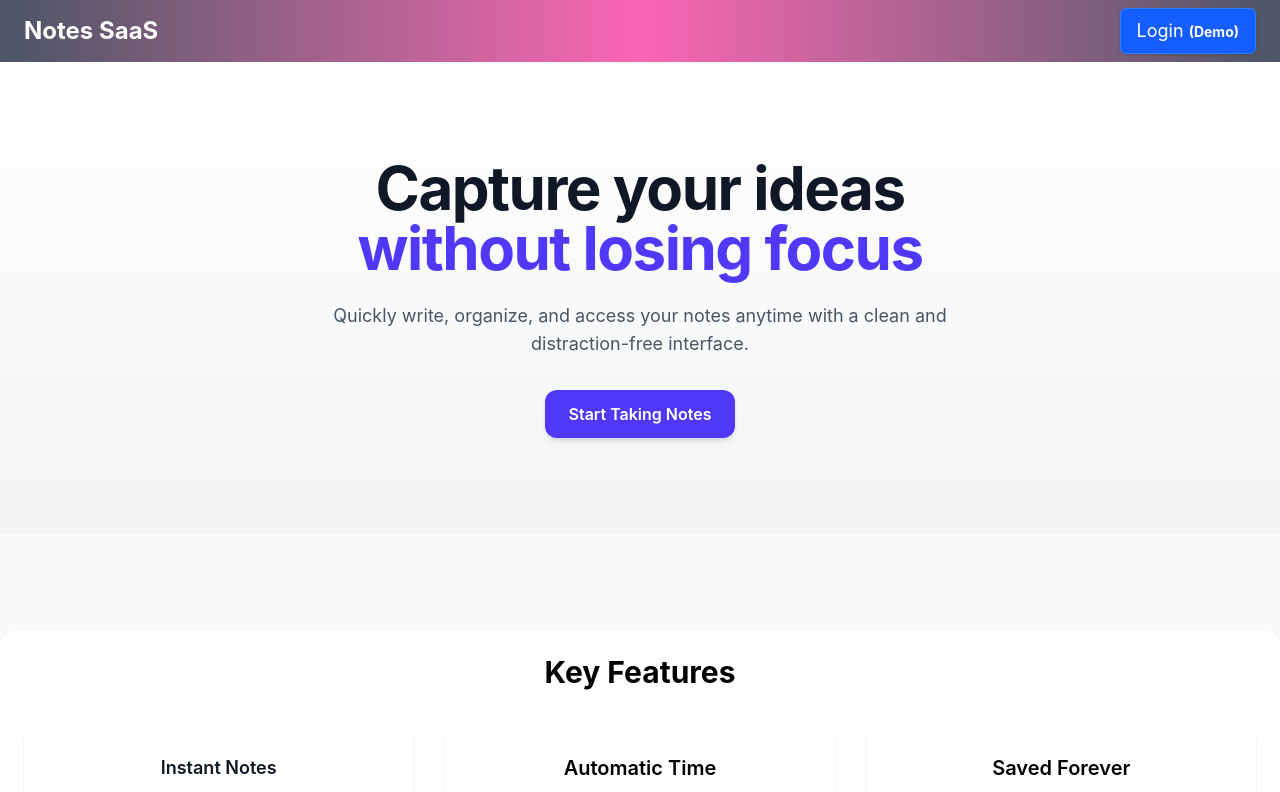
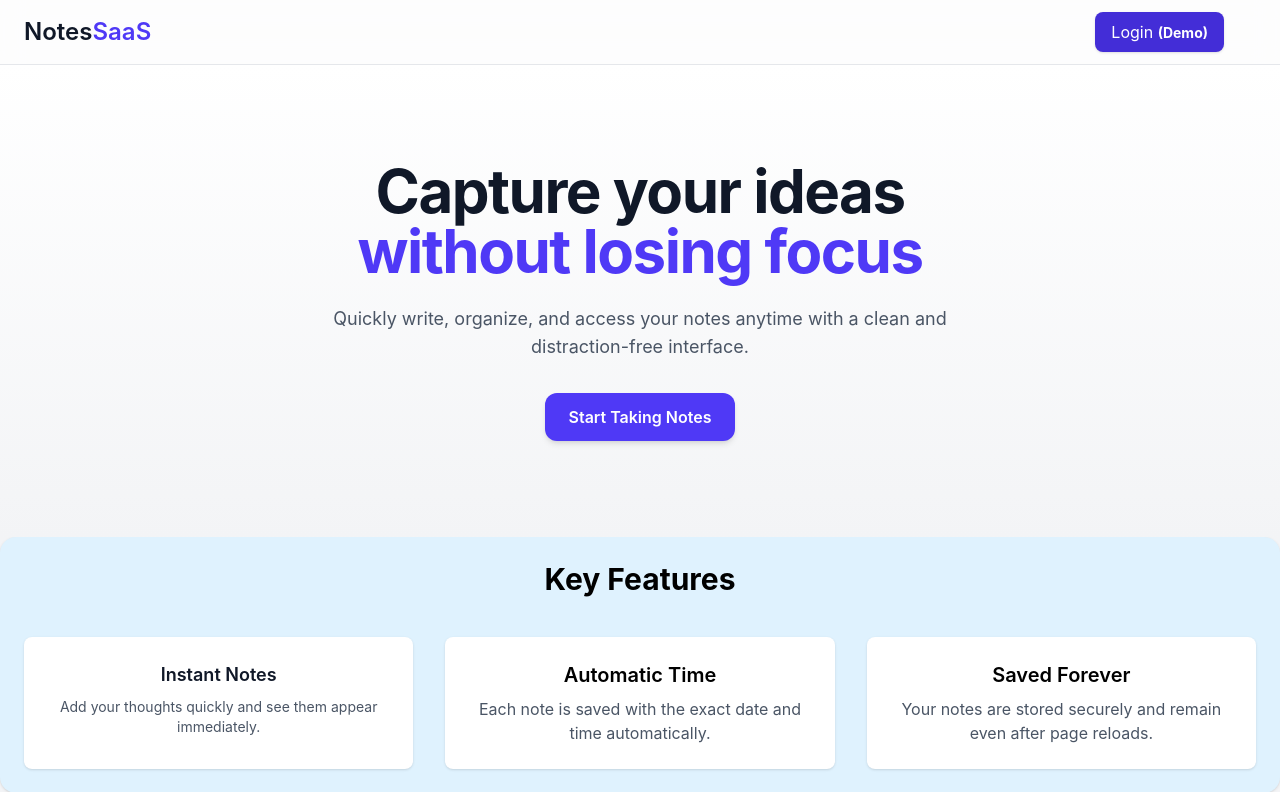
Before and after one commit to nee-tin/notes-saas, a React (Vite) app: page / in a window 1280 px wide. Shown: the top 792 px of the page. Built offline with nearby package versions, Linux system fonts and the light colour scheme; no server answers.

Commit message:
UI fixes and improvements in notes app

```diff
--- a/src/components/Features.jsx
+++ b/src/components/Features.jsx
@@ -1,8 +1,8 @@
 
 function Features() {
   return (
-<section className="py-24 bg-gray-50">
-<div className="bg-white p-6 rounded-2xl shadow-sm hover:shadow-xl hover:-translate-y-2 transition-all duration-300 text-center">
+<section className="py-0 bg-gray-100">
+<div className="bg-sky-100 p-6 rounded-2xl shadow-sm hover:shadow-xl hover:-translate-y-2 transition-all duration-300 text-center">
         <h2 className="text-2xl sm:text-3xl font-bold mb-8 md:mb-10 text-center">
           Key Features
         </h2>
@@ -12,7 +12,7 @@ function Features() {
           <div className="bg-white p-5 md:p-6 rounded-lg shadow text-center">
            <h3 className="text-lg font-semibold mb-2 text-gray-900">              Instant Notes
             </h3>
-               <p className="text-gray-500 text-sm">              Add your thoughts quickly and see them appear immediately.
+               <p className="text-gray-600 text-sm">              Add your thoughts quickly and see them appear immediately.
             </p>
           </div>
 
--- a/src/components/Navbar.jsx
+++ b/src/components/Navbar.jsx
@@ -39,9 +39,12 @@ function Navbar() {
   };
 
   return (
-    <nav className="bg-gradient-to-r from-gray-600 via-pink-400 to-gray-600 text-white px-4 sm:px-6 py-2">
-      <div className="flex justify-between items-center w-full max-w-full">
-        <h2 className="text-xl sm:text-2xl font-bold">Notes SaaS</h2>
+<nav className="bg-white/80 backdrop-blur-md border-b border-gray-200 px-6 py-3">
+
+<div className="flex justify-between items-center w-full max-w-full">
+        <h2 className="text-2xl font-semibold text-gray-900">
+            Notes<span className="text-indigo-600">SaaS</span>
+       </h2>
 
         {user ? (
           <div className="flex items-center gap-4">
@@ -57,22 +60,7 @@ function Navbar() {
          <button
   onClick={handleDemoLogin}
   className="
-    bg-blue-600
-    text-sm sm:text-lg
-    px-3 sm:px-4 py-2
-    rounded-md
-    border border-blue-500
-
-    shadow-sm
-    transition-all duration-75
-
-    hover:bg-blue-700
-
-    active:translate-y-[1px]
-    active:shadow-sm
-    active:bg-blue-700
-  "
->
+       bg-indigo-700 text-white px-4 py-2 mr-8 rounded-lg shadow-sm hover:shadow-md hover:-translate-y-[1px]transition-all duration-200">
   Login <b className="text-sm sm:text-md">(Demo)</b>
 </button>
         )}
--- a/src/components/NoteCard.jsx
+++ b/src/components/NoteCard.jsx
@@ -3,7 +3,7 @@
 
 function NoteCard({ note, onDelete }) {
   return (
-    <div className="bg-white p-4 rounded-xl shadow-sm mb-4 border hover:shadow-md transition flex justify-between items-start">
+    <div className="bg-blue-400 p-4 rounded-xl shadow-sm mb-4 border hover:shadow-md transition flex justify-between items-start">
       <div>
         <p className="p-4 bg-white texr-gray-800 rounded-lg shadow hover:shadow-lg transition">{note.text}</p>
         <span className="text-xs bg-blue-100 text-blue-600 px-2 py-0.25 rounded m-2">
--- a/src/components/NotesApp.jsx
+++ b/src/components/NotesApp.jsx
@@ -111,7 +111,7 @@ function NotesApp() {
       {/* Notes list or empty message */}
       <div>
         {filteredNotes.length === 0 ? (
-          <p className="text-center text-gray-400 mb-20">
+          <p className="text-center text-gray-500 mb-20">
             No notes found. Try adding a new one or change the filter/search...
           </p>
         ) : (
```
